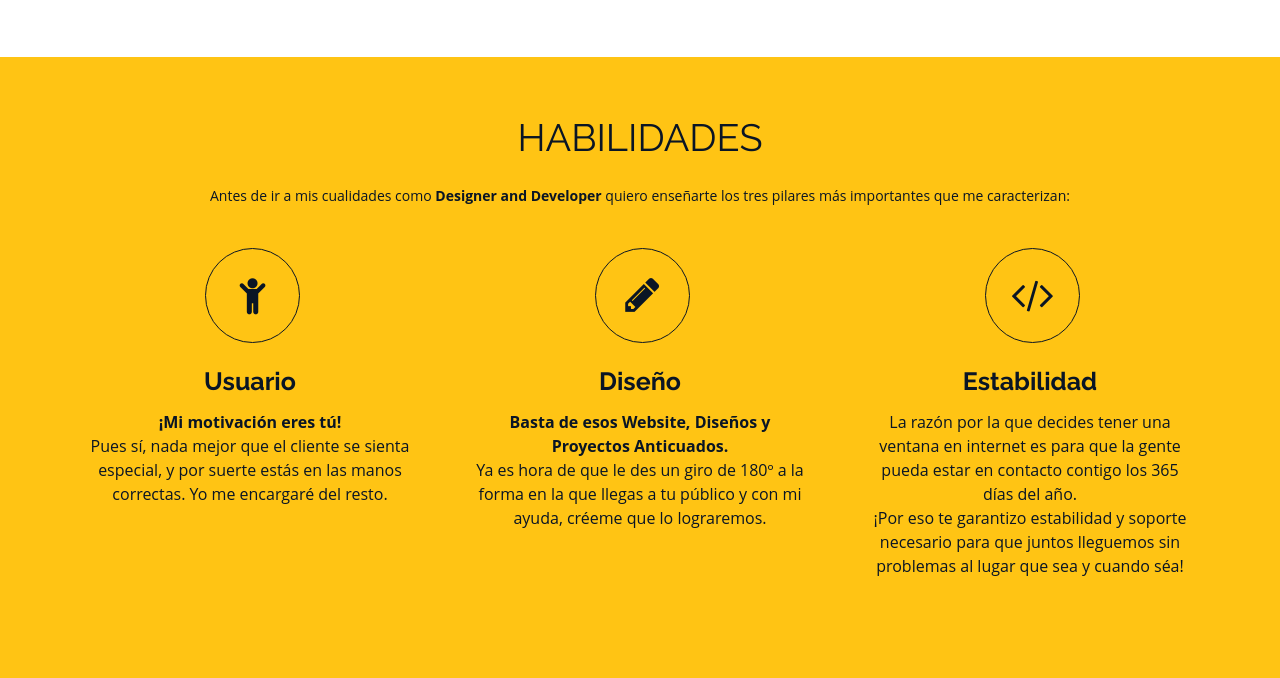
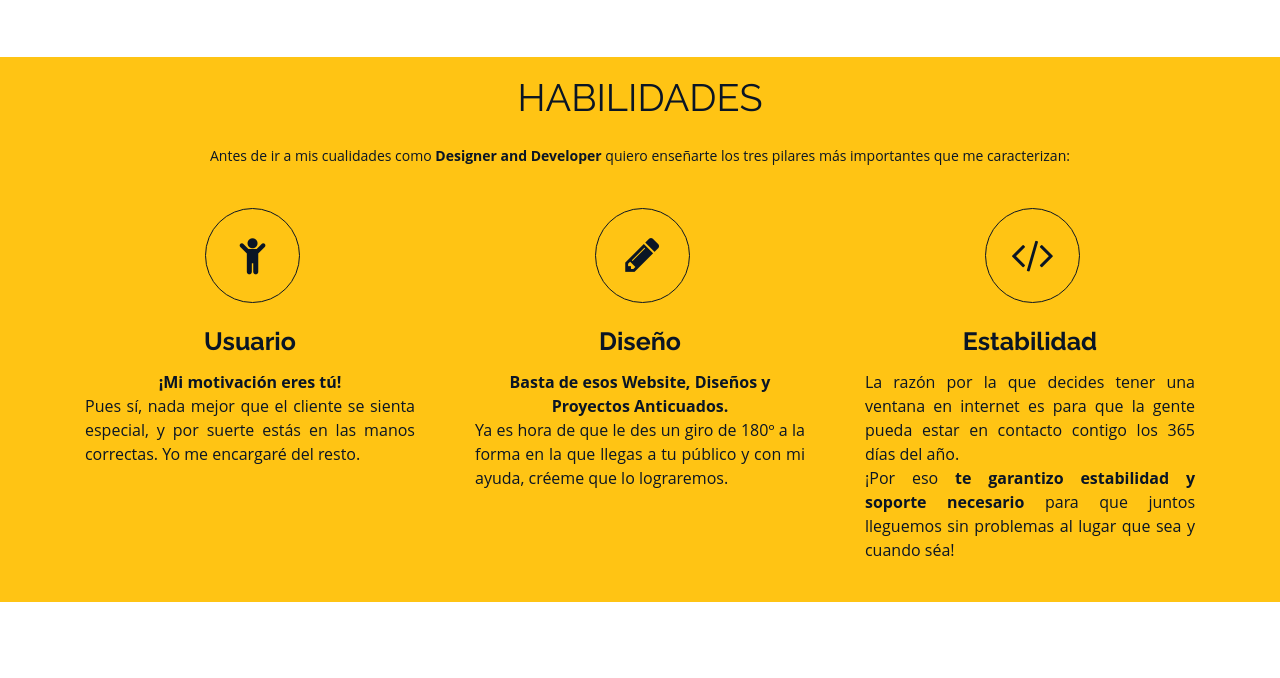
Before and after one commit to AnthonyMonsalve/personal-page, a plain HTML site: page index.html in a window 1280 px wide. Shown: the part 1146-1824 px from the top of the page. Drawn offline with Linux system fonts and the light colour scheme.

Commit message:
Agregando justify al texto de mis 3 Pilares

```diff
--- a/css/style.css
+++ b/css/style.css
@@ -547,7 +547,7 @@ div#main-nav {
 ---------------------------------*/
 
 #service {
-    padding: 60px 0px;
+    padding: 20px 0px 0px 0;
     background: rgba(255, 191, 0, 0.9215686274509803);
 }
 #service h2{
@@ -611,7 +611,7 @@ color:#0a1525;
 .service_block p {
     font-size: 16px;
     color: #0a1525;
-    margin: 0 0 35px 0;
+    margin: 0;
 }
 
 
--- a/index.html
+++ b/index.html
@@ -93,14 +93,14 @@
           <div class="service_block">
 
             <h3 class="animated fadeInUp wow">Usuario</h3>
-            <p class="animated fadeInDown wow"><b>¡Mi motivación eres tú!</b> <br> Pues sí, nada mejor que el cliente se sienta especial, y por suerte estás en las manos correctas. Yo me encargaré del resto.</p>
+            <p class="animated fadeInDown wow"><b>¡Mi motivación eres tú!</b></p> <p class="text-justify"> Pues sí, nada mejor que el cliente se sienta especial, y por suerte estás en las manos correctas. Yo me encargaré del resto.</p>
           </div>
         </div>
         <div class="col-md-4">
 		<div class="service_icon icon2  delay-03s animated wow zoomIn"> <span><i class="fa fa-pencil"></i></span> </div>
 		<div class="service_block">
             <h3 class="animated fadeInUp wow">Diseño</h3>
-            <p class="animated fadeInDown wow"> <b>Basta de esos Website, Diseños y Proyectos Anticuados.</b> <br> Ya es hora de que le des un giro de 180º a la forma en la que llegas a tu público y con mi ayuda, créeme que lo lograremos.</p>
+            <p class="animated fadeInDown wow"> <b>Basta de esos Website, Diseños y Proyectos Anticuados.</b></p> <p class="text-justify"> Ya es hora de que le des un giro de 180º a la forma en la que llegas a tu público y con mi ayuda, créeme que lo lograremos.</p>
           </div>
         </div>
         <div class="col-md-4">
@@ -108,7 +108,7 @@
           <div class="service_block">
 
             <h3 class="animated fadeInUp wow">Estabilidad</h3>
-            <p class="animated fadeInDown wow">La razón por la que decides tener una ventana en internet es para que la gente pueda estar en contacto contigo los 365 días del año. <br> ¡Por eso te garantizo estabilidad y soporte necesario para que juntos lleguemos sin problemas al lugar que sea y cuando séa!</p>
+            <p class="animated fadeInDown wow text-justify">La razón por la que decides tener una ventana en internet es para que la gente pueda estar en contacto contigo los 365 días del año. <br> ¡Por eso <b>te garantizo estabilidad y soporte necesario</b> para que juntos lleguemos sin problemas al lugar que sea y cuando séa!</p>
           </div>
         </div>
       </div>
```
